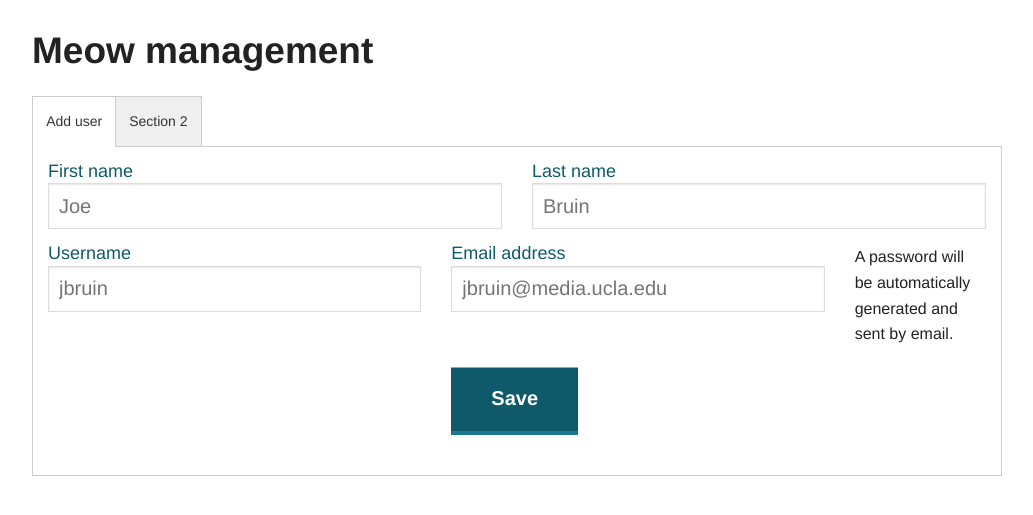
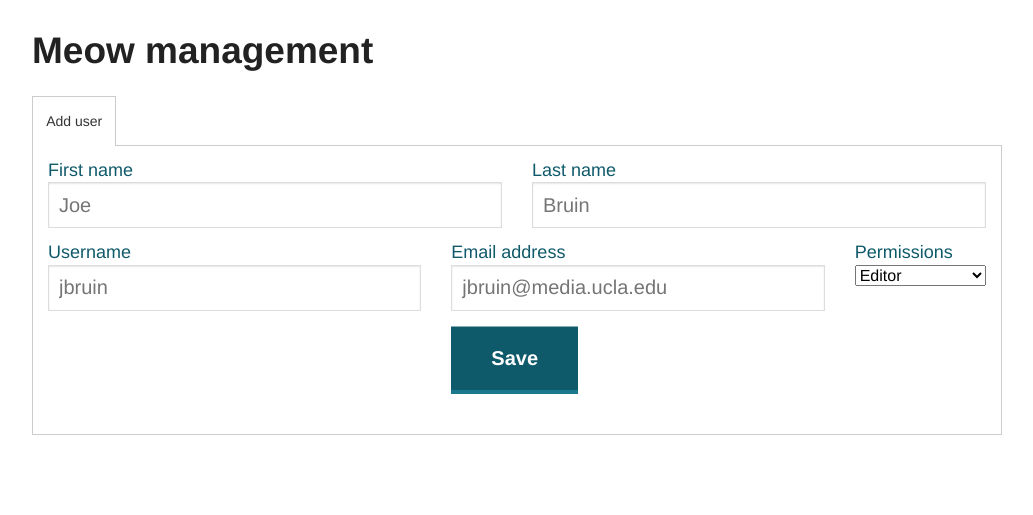
Before and after one commit to dailybruin/meow, a Django app: page /manage/ in a window 1280 px wide. Shown: the part 30-545 px from the top of the page, without its empty margins (123-1156 px from the left). Run offline with Django 3.2, Linux system fonts and the light colour scheme; the visitor is signed in with stand-in values (Sample User, id 1); some libraries are stand-ins or nearby versions.

Commit message:
User add interface is just about done

```diff
--- a/meow/meow/templates/scheduler/manage.html
+++ b/meow/meow/templates/scheduler/manage.html
@@ -47,10 +47,7 @@
                     </div>
 
                     <div class="row">
-                        <div class="large-2 push-10 columns">
-                            <p>A password will be automatically generated and sent by email.</p>
-                        </div>
-                        <div class="large-5 pull-2 columns">
+                        <div class="large-5 columns">
                             <div class="username-field">
                                 <label for="username">Username</label>
                                 <input name="username" type="text" required placeholder="jbruin" value="{{ old_fields.username }}"></input>
@@ -58,11 +55,21 @@
                             </div>
                         </div>
 
-                        <div class="large-5 pull-2 columns">
+                        <div class="large-5 columns">
                             <div class="email-field">
                                 <label for="email">Email address</label>
                                 <input name="email" type="email" required placeholder="jbruin@media.ucla.edu" value="{{ old_fields.email }}"></input>
                                 <small class="error">Please enter a valid email address.</small>
+                            </div>
+                        </div>
+                        <div class="large-2 columns">
+                            <div class="permissions-field">
+                                <label for="permission">Permissions</label>
+                                <select name="permission" required>
+                                    <option value="Editor" {% if old_fields.permission == 'Editor' %}selected{% endif %}>Editor</option>
+                                    <option value="Copy" {% if old_fields.permission == 'Copy' %}selected{% endif %}>Copy</option>
+                                    <option value="Online" {% if old_fields.permission == 'Online' %}selected{% endif %}>Online</option>
+                                </select>
                             </div>
                         </div>
                     </div>
@@ -74,12 +81,6 @@
                 </form>
             </div>
         </section>
-        <section>
-            <p class="title" data-section-title><a href="#panel2">Section 2</a></p>
-            <div class="content" data-section-content>
-                <p>Content of section 2.</p>
-            </div>
-        </section>
     </div>
 </div></div>
 
--- a/meow/scheduler/views.py
+++ b/meow/scheduler/views.py
@@ -9,6 +9,7 @@ from itertools import chain
 from django.contrib.auth.models import User
 from django.db import IntegrityError
 from django.core.mail import send_mail
+from django.contrib.auth.models import User, Group
 
 def can_edit_post(user, post):
     if (user.has_perm('scheduler.add_edit_post') and
@@ -214,11 +215,13 @@ def manage(request):
             old_fields['last_name'] = request.POST['last_name']
             old_fields['email'] = request.POST['email']
             old_fields['username'] = request.POST['username']
+            old_fields['permission'] = request.POST['permission']
             password = User.objects.make_random_password()
 
             u = User(username=old_fields['username'], first_name=old_fields['first_name'], last_name=old_fields['last_name'], email=old_fields['email'], password="bruin")
             u.save()
             u.set_password(password)
+            u.groups.add(Group.objects.get(name=old_fields['permission']))
             u.save()
 
             message = {
```
